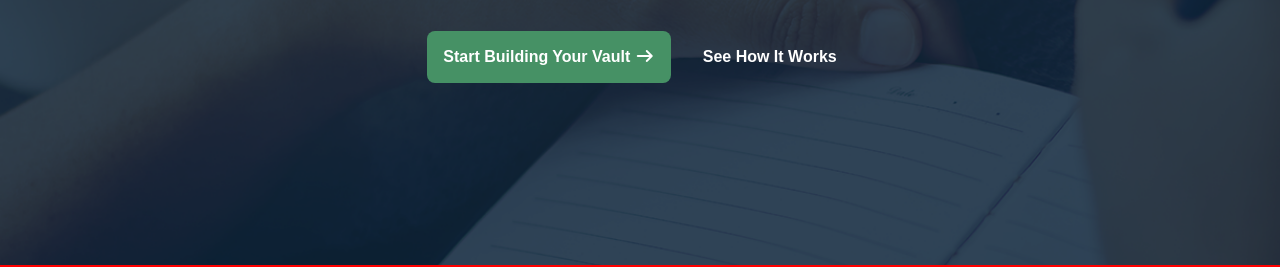
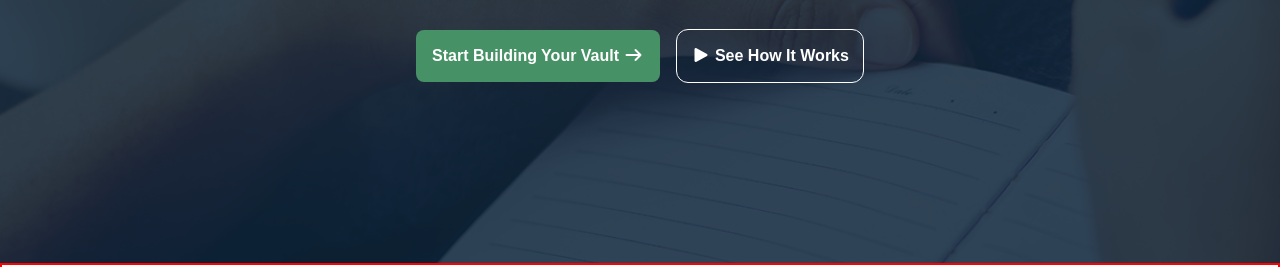
Before and after one commit to SayedHasanDipto/Assignment-01, a plain HTML site: page index.html in a window 1280 px wide. Shown: the part 533-800 px from the top of the page. Drawn offline with Linux system fonts and the light colour scheme.

```diff
--- a/index.html
+++ b/index.html
@@ -38,7 +38,7 @@
                 <button class="btn"><a href="#">Start Building Your Vault <i
                             class="fa-solid fa-arrow-right"></i></a></button>
 
-                <button class="unfill-button"><a href="#">See How It Works</a></button>
+                <button class="unfill-button"><a href="#"><i class="fa-solid fa-play"></i> See How It Works</a></button>
             </div>
         </div>
     </section>
--- a/style.css
+++ b/style.css
@@ -121,13 +121,12 @@
 
 .unfill-button {
     background-color: transparent;
-    border: 2px solid white;
-    padding: 16px;
+    border: 1px solid white;
+    padding: 14px;
     font-size: 16px;
     font-weight: 600;
     color: white;
-    border: none;
-    border-radius: 8px
+    border-radius: 12px
 }
 
 .idea-container {
```
